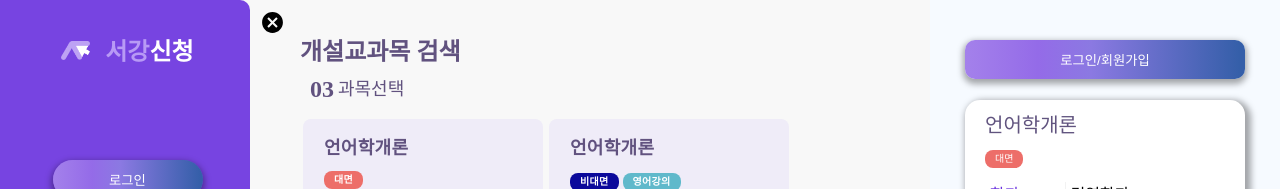
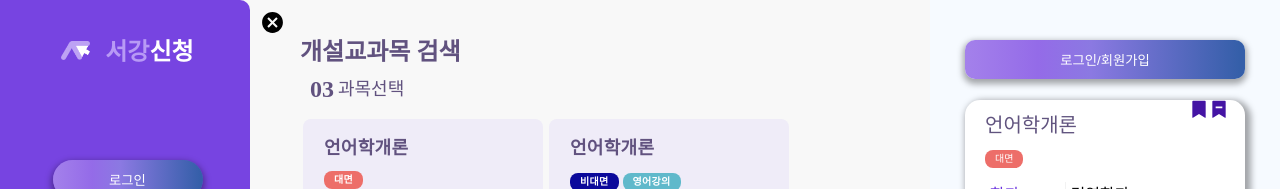
Before and after one commit to facade-team/sogang-register-web, a React (Create React App) app: page / in a window 1280 px wide. Shown: the top 189 px of the page. Built offline with nearby package versions, Linux system fonts and the light colour scheme; a web font is replaced by a local one.

Commit message:
[feat]: favorite button

```diff
--- a/src/components/DetailBar/DetailBar.element.js
+++ b/src/components/DetailBar/DetailBar.element.js
@@ -77,3 +77,14 @@ export const TableData = styled.td`
   border-left: 1px solid #f2f2f2;
   border-bottom: ${({ corner }) => !corner && `1px solid #f2f2f2;`};
 `;
+
+export const FavoriteBtn = styled.div`
+  position: absolute;
+  left: 80%;
+  top: -1px;
+
+  &:hover {
+    cursor: pointer;
+    transform: scale(1.05);
+  }
+`;
--- a/src/components/DetailBar/DetailBar.js
+++ b/src/components/DetailBar/DetailBar.js
@@ -1,4 +1,5 @@
 import react from 'react';
+import { RiBookmarkFill, RiBookmark2Fill } from 'react-icons/ri';
 
 //components
 import GradationBtn from '../GradationBtn/GradationBtn';
@@ -16,9 +17,12 @@ import {
   TableRow,
   TableHead,
   TableData,
+  FavoriteBtn,
 } from './DetailBar.element';
 
 const DetailBar = ({ width, openModal, subject }) => {
+  const toFavorite = () => {};
+
   return (
     <DetailbarComponent widthPx={width}>
       <DetailContainer>
@@ -100,6 +104,18 @@ const DetailBar = ({ width, openModal, subject }) => {
               </TableRow>
             </TableBody>
           </SubjectTable>
+          <FavoriteBtn>
+            <RiBookmarkFill
+              size="20"
+              color="#4414A4"
+              onClick={toFavorite}
+            ></RiBookmarkFill>
+            <RiBookmark2Fill
+              size="20"
+              color="#4414A4"
+              onClick={toFavorite}
+            ></RiBookmark2Fill>
+          </FavoriteBtn>
         </DetailbarContent>
         <StackContent></StackContent>
       </DetailContainer>
```
